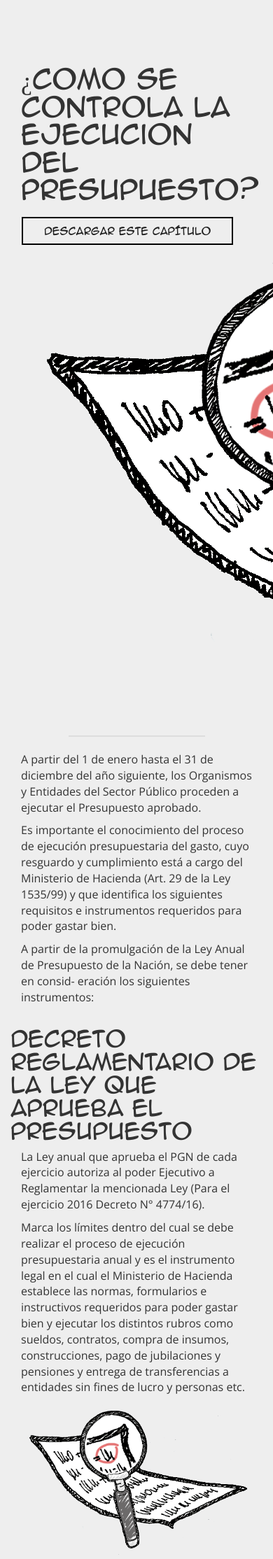
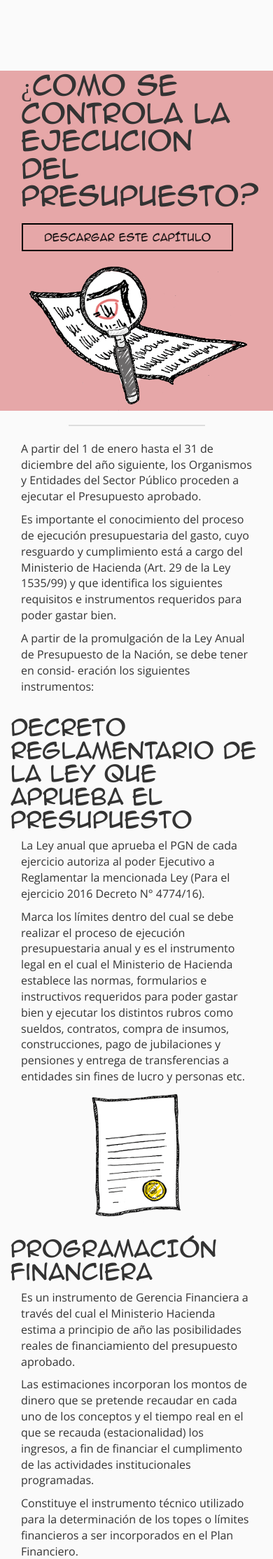
Before and after one commit to Girolabs/PresupuestoCiudadano, a Django app: page /ejecucion/ in a window 390 px wide; the page is wider, and only the part inside the window is pictured. Shown: the part 58-2286 px from the top of that part at 70% size. Run offline with Django 3.2, Linux system fonts and the light colour scheme; some libraries are stand-ins or nearby versions.

Commit message:
responsive and minor fixes

```diff
--- a/presupuesto_ciudadano/main/static/css/main.css
+++ b/presupuesto_ciudadano/main/static/css/main.css
@@ -213,19 +213,34 @@ a.btn.btn-default {
     color: #fff;
      font-family: 'animeace';
 }
-}
+
 
 
 .container-principal {
-    padding-top: 20px;
+  padding-top: 9px;
     padding-bottom: 30px;
     background: #FAFAFA;
     font-family: "Open Sans";
-    padding-left: 40px;
-    padding-right: 40px;
-}
+    padding-left: 15px;
+    padding-right: 15px;}
 
 
 .ciclo img.ciclo{
 width: 50%;
 }
+
+
+
+@media (max-width: 600px) {
+.caja {
+    margin-bottom: 50px;
+    height: auto !important;
+}
+
+
+img.congreso {
+    position: relative;
+     top: 0px;
+    text-align: center;
+}
+}
--- a/presupuesto_ciudadano/main/templates/ejecucion.html
+++ b/presupuesto_ciudadano/main/templates/ejecucion.html
@@ -12,7 +12,7 @@
 
 
 		<div class="row">
-			<div class="col-md-12">
+			<div class="col-md-12 bg-rojo">
 
 				<div class="">
 					<div class="col-md-6 titulo">
@@ -21,7 +21,7 @@
 					</div>
 
 					<div class="col-md-6 text-center">
-						<img class=" ciclo wow fadeInUp" src="{% static 'img/23-lupa.png' %} " > </img>
+						<img class=" ciclo wow fadeInUp img-responsive" src="{% static 'img/23-lupa.png' %} " > </img>
 					</div>
 				</div>
 
@@ -60,9 +60,9 @@
 				<p>Marca los límites dentro del cual se debe realizar el proceso de ejecución presupuestaria anual y es el instrumento legal en el cual el Ministerio de Hacienda establece las normas, formularios e instructivos requeridos para poder gastar bien y ejecutar los distintos rubros como sueldos, contratos, compra de insumos, construcciones, pago de jubilaciones y pensiones y entrega de transferencias a entidades sin fines de lucro y personas etc.</p>
 
 			</div>
-			<div class="col-md-4">
+			<div class="col-md-4 text-center">
 
-				<img class="img-responsive ciclo wow fadeInUp" src="{% static 'img/23-lupa.png' %} " > </img>
+				<img class=" ciclo wow fadeInUp" src="{% static 'img/29-decreto.png' %} " style="visibility: visible;width: 40%;"  > </img>
 
 			</div>
 
@@ -76,8 +76,8 @@
 					<p>Las estimaciones incorporan los montos de dinero que se pretende recaudar en cada uno de los conceptos y el tiempo real en el que se recauda (estacionalidad) los ingresos, a fin de financiar el cumplimento de las actividades institucionales programadas.</p>
 					<p>Constituye el instrumento técnico utilizado para la determinación de los topes o límites financieros a ser incorporados en el Plan Financiero.</p>
 			</div>
-			<div class="col-md-4">
-				<img class="img-responsive ciclo wow fadeInUp" src="{% static 'img/23-lupa.png' %} " > </img>
+			<div class="col-md-4 text-center">
+				<img class=" ciclo wow fadeInUp" src="{% static 'img/31-grafico.png' %} " style="visibility: visible;width: 70%;" > </img>
 
 			</div>
 		</div>
@@ -89,8 +89,8 @@
 					<p>Es un documento técnico por el cual los Organismos y Entidades del sector público realizan la programación mensual del Presupuesto anual autorizado, en el mismo las instituciones prevén los meses en el que van a usar sus rubros para pagar las obligaciones contraídas con las personas y empresas seleccionadas en las contrataciones de bienes, servicios y obras requeridas para el cumplimiento de las actividades de los programas, en función a los objetivos generales de las instituciones.</p>
 					<p>El Plan Financiero es muy importante porque define el monto límite de dinero sobre los cuales las instituciones pueden contraer compromisos, es decir que en ningún caso las instituciones podrían comprometer un rubro cuyo monto sea superior al Plan Financiero aprobado. El Plan Financiero es aprobado por Decreto del Poder Ejecutivo. (para el ejercicio 2016 el PF fue aprobado por el Decreto N° 4931/16)</p>
 			</div>
-			<div class="col-md-4">
-				<img class="img-responsive ciclo wow fadeInUp" src="{% static 'img/23-lupa.png' %} " > </img>
+			<div class="col-md-4 text-center">
+				<img class="img-responsive ciclo wow fadeInUp" src="{% static 'img/bolsa_de_dinero.png' %} " > </img>
 
 			</div>
 		</div>
@@ -104,7 +104,7 @@
 					<p>Con posterioridad se realiza el llamado y la adjudicación del beneficiario del procedimiento de contratación en función a las disposiciones normativas de la Ley N° 2051/03 de contrataciones, para finalmente solicitar y obtener el Código de Contratación CC, expedido por la Dirección Nacional de Contrataciones DNCP. Por el cual se certifica que el procedimiento fue realizado cumpliendo lo determinado por la mencionada Ley.</p>
 			</div>
 			<div class="col-md-4">
-				<img class="img-responsive ciclo wow fadeInUp" src="{% static 'img/23-lupa.png' %} " > </img>
+				<img class="img-responsive ciclo wow fadeInUp" src="{% static 'img/33-manos.png' %} " > </img>
 
 			</div>
 		</div>
@@ -122,8 +122,8 @@ to a través del cual la institución solicita al Ministerio de Hacienda la Tran
 
 
 			</div>
-			<div class="col-md-4">
-				<img class="img-responsive ciclo wow fadeInUp" src="{% static 'img/23-lupa.png' %} " > </img>
+			<div class="col-md-4 text-center">
+				<img class=" ciclo wow fadeInUp" src="{% static 'img/checklist.png' %} " style="visibility: visible;width: 50%;"  > </img>
 
 			</div>
 		</div>
--- /dev/null
+++ b/presupuesto_ciudadano/requeriments.txt
@@ -0,0 +1,3 @@
+Django==1.9.7
+argparse==1.2.1
+wsgiref==0.1.2
```
Also changed, not shown: presupuesto_ciudadano/main/static/img/33-manos.png (renamed from presupuesto_ciudadano/main/static/img/33- manos.png), presupuesto_ciudadano/main/static/img/bolsa_de_dinero.png (renamed from presupuesto_ciudadano/main/static/img/32-bolsa de dinero.png), presupuesto_ciudadano/main/static/img/checklist.png (renamed from presupuesto_ciudadano/main/static/img/30-checklist.png).
